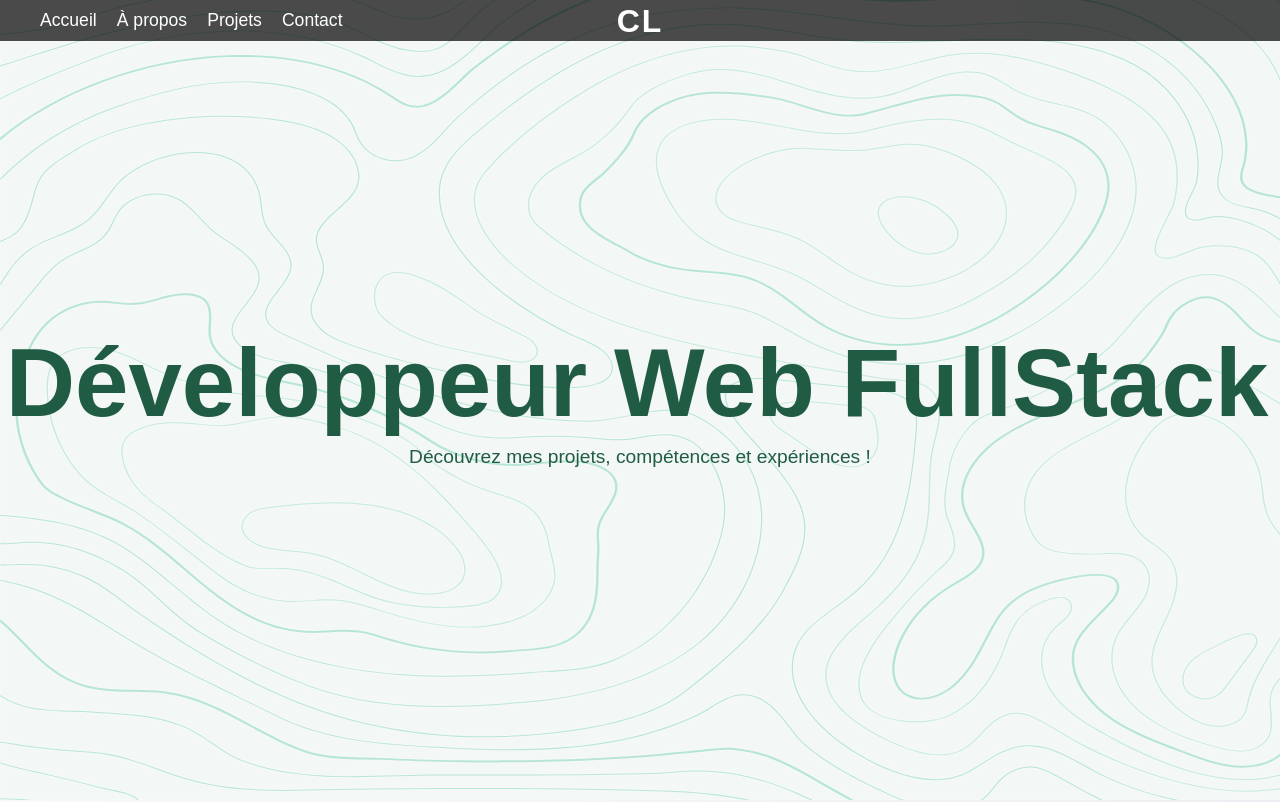
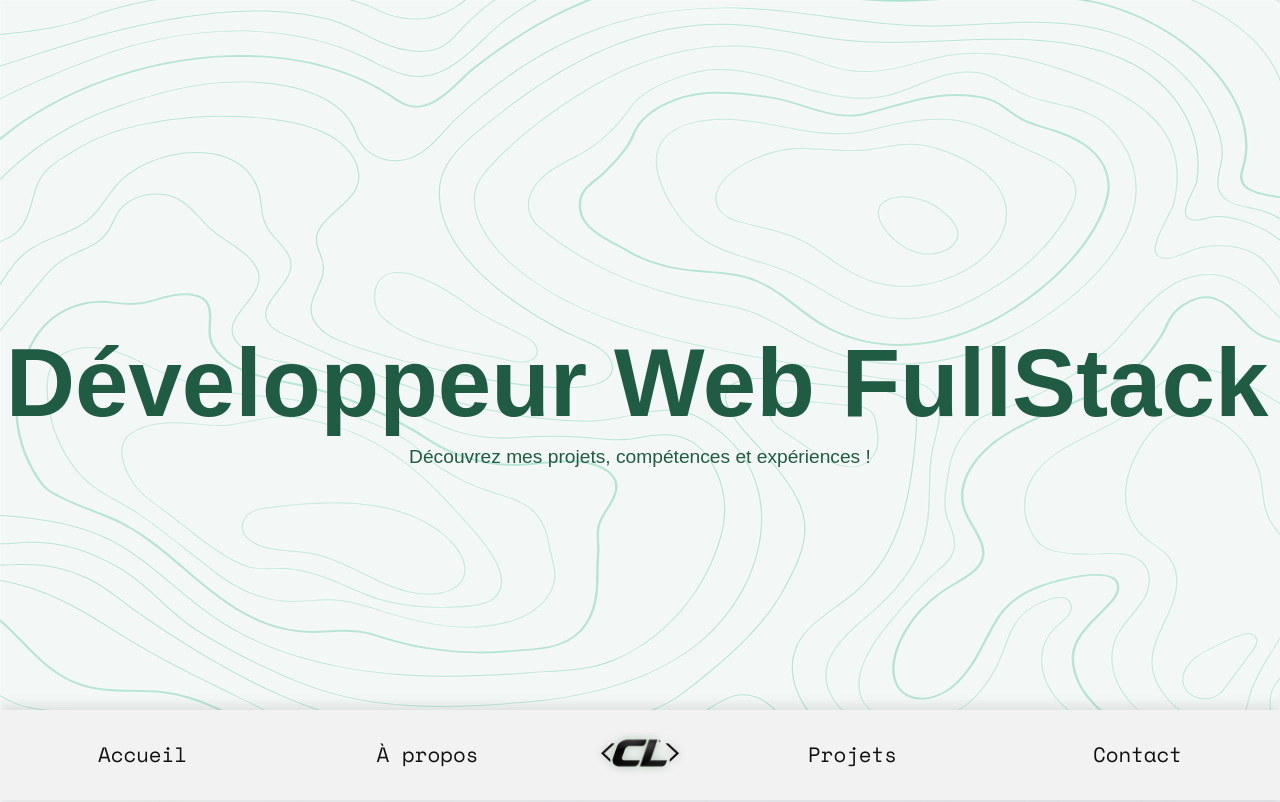
Before and after one commit to LeooCl/PortfolioLeoClouet, a Nuxt app: page / in a window 1280 px wide. Shown: the top 802 px of the page. Built offline with nearby package versions, Linux system fonts and the light colour scheme; a web font is replaced by a local one.

Commit message:
NAVBAR : redesign + logo integration

```diff
--- a/app.vue
+++ b/app.vue
@@ -11,6 +11,15 @@
 <script setup>
 import Navbar from "./components/Navbar.vue";
 import Footer from "./components/Footer.vue";
+
+useHead({
+  link: [
+    {
+      rel: "stylesheet",
+      href: "https://fonts.googleapis.com/css2?family=Space+Mono:ital,wght@0,400;0,700;1,400;1,700&display=swap",
+    },
+  ],
+});
 </script>
 
 <style>
--- a/components/Footer.vue
+++ b/components/Footer.vue
@@ -1,6 +1,6 @@
 <template>
   <footer>
-    <p>&copy; 2024 Mon Portfolio. Tous droits réservés.</p>
+    <p>&copy; 2026 Mon Portfolio. Tous droits réservés.</p>
   </footer>
 </template>
 
--- a/components/Navbar.vue
+++ b/components/Navbar.vue
@@ -1,45 +1,125 @@
 <template>
   <header>
-    <nav class="navbar" :class="{ scrolled: hasScrolled }">
-      <div class="navbar-container">
-        <div class="menu-toggle" @click="toggleMenu" v-if="isMobile">
+    <nav
+      class="navbar"
+      :class="{
+        fixed: isFixed,
+        scrolled: hasScrolled,
+        'home-navbar': isHome,
+        'home-navbar-initial': isHome && !isFixed && !isMobile,
+      }"
+    >
+      <div class="navbar-inner">
+        <div class="nav-side nav-left">
+          <NuxtLink to="/" class="nav-link">Accueil</NuxtLink>
+          <NuxtLink to="/about" class="nav-link">À propos</NuxtLink>
+        </div>
+
+        <NuxtLink to="/" class="logo">
+          <img src="/LogoCL.png" alt="Logo CL" />
+        </NuxtLink>
+
+        <div class="nav-side nav-right">
+          <NuxtLink to="/projects" class="nav-link">Projets</NuxtLink>
+          <NuxtLink to="/contact" class="nav-link">Contact</NuxtLink>
+        </div>
+
+        <button
+          class="menu-toggle"
+          @click="toggleMenu"
+          aria-label="Ouvrir le menu"
+          v-if="isMobile"
+        >
           <span class="bar"></span>
           <span class="bar"></span>
           <span class="bar"></span>
-        </div>
-        <NuxtLink to="/" class="logo">CL</NuxtLink>
-        <ul class="nav-links" :class="{ active: isMenuOpen }">
-          <li><NuxtLink to="/" class="nav-item">Accueil</NuxtLink></li>
-          <li><NuxtLink to="/about" class="nav-item">À propos</NuxtLink></li>
-          <li><NuxtLink to="/projects" class="nav-item">Projets</NuxtLink></li>
-          <li><NuxtLink to="/contact" class="nav-item">Contact</NuxtLink></li>
-        </ul>
+        </button>
+      </div>
+
+      <div class="mobile-menu" :class="{ active: isMenuOpen }" v-if="isMobile">
+        <NuxtLink to="/" class="mobile-link" @click="closeMenu"
+          >Accueil</NuxtLink
+        >
+        <NuxtLink to="/about" class="mobile-link" @click="closeMenu"
+          >À propos</NuxtLink
+        >
+        <NuxtLink to="/projects" class="mobile-link" @click="closeMenu"
+          >Projets</NuxtLink
+        >
+        <NuxtLink to="/contact" class="mobile-link" @click="closeMenu"
+          >Contact</NuxtLink
+        >
       </div>
     </nav>
   </header>
 </template>
 
 <script setup>
-import { ref, onMounted, onBeforeUnmount } from "vue";
+import {
+  ref,
+  computed,
+  onMounted,
+  onBeforeUnmount,
+  nextTick,
+  watch,
+} from "vue";
+import { useRoute } from "vue-router";
+
+const route = useRoute();
 
 const isMenuOpen = ref(false);
 const isMobile = ref(false);
+const isFixed = ref(true);
 const hasScrolled = ref(false);
+
+const NAVBAR_HEIGHT = 90;
+
+const isHome = computed(() => route.path === "/");
 
 const toggleMenu = () => {
   isMenuOpen.value = !isMenuOpen.value;
 };
 
+const closeMenu = () => {
+  isMenuOpen.value = false;
+};
+
 const checkMobile = () => {
-  isMobile.value = window.innerWidth <= 768;
+  isMobile.value = window.innerWidth <= 900;
 };
 
 const handleScroll = () => {
-  hasScrolled.value = window.scrollY > 50;
+  hasScrolled.value = window.scrollY > 20;
+
+  if (isMobile.value) {
+    isFixed.value = true;
+    return;
+  }
+
+  if (!isHome.value) {
+    isFixed.value = true;
+    return;
+  }
+
+  const heroSection = document.querySelector(".home-container");
+
+  if (!heroSection) {
+    isFixed.value = true;
+    return;
+  }
+
+  const triggerPoint = heroSection.offsetHeight - NAVBAR_HEIGHT;
+  isFixed.value = window.scrollY >= triggerPoint;
+};
+
+const initNavbar = async () => {
+  await nextTick();
+  checkMobile();
+  handleScroll();
 };
 
 onMounted(() => {
-  checkMobile();
+  initNavbar();
   window.addEventListener("resize", checkMobile);
   window.addEventListener("scroll", handleScroll);
 });
@@ -48,6 +128,14 @@ onBeforeUnmount(() => {
   window.removeEventListener("resize", checkMobile);
   window.removeEventListener("scroll", handleScroll);
 });
+
+watch(
+  () => route.path,
+  async () => {
+    closeMenu();
+    await initNavbar();
+  },
+);
 </script>
 
 <style scoped>
@@ -55,118 +143,216 @@ onBeforeUnmount(() => {
   box-sizing: border-box;
 }
 
+/* NAVBAR PRINCIPALE */
 .navbar {
+  font-family: "Space Mono", monospace;
+  width: 100%;
+  height: 90px;
+  z-index: 1000;
+  background: #f2f2f2;
+  box-shadow:
+    0 -6px 10px rgba(0, 0, 0, 0.08),
+    0 6px 10px rgba(0, 0, 0, 0.08);
+  transition:
+    background-color 0.3s ease,
+    transform 0.3s ease,
+    box-shadow 0.3s ease;
+  overflow: visible;
+}
+
+/* FIXED */
+.navbar.fixed {
   position: fixed;
   top: 0;
   left: 0;
-  width: 100%;
-  background-color: rgba(0, 0, 0, 0.7);
-  transition: background-color 0.3s ease;
-  z-index: 1000;
-  padding: 10px 20px;
 }
 
-.navbar.scrolled {
-  background-color: rgba(0, 0, 0, 1);
+/* POSITION HOME (bas du hero) */
+.home-navbar.home-navbar-initial {
+  position: absolute;
+  top: calc(100vh - 90px);
+  left: 0;
 }
 
-.navbar-container {
+/* OMBRE AU SCROLL */
+.navbar.scrolled {
+  box-shadow:
+    0 -8px 14px rgba(0, 0, 0, 0.1),
+    0 8px 14px rgba(0, 0, 0, 0.12);
+}
+
+/* STRUCTURE */
+.navbar-inner {
+  display: grid;
+  grid-template-columns: 1fr 140px 1fr;
+  align-items: center;
+  height: 100%;
+  position: relative;
+}
+
+/* CÔTÉS */
+.nav-side {
   display: flex;
-  justify-content: space-between;
   align-items: center;
-  position: relative;
+  height: 100%;
   width: 100%;
 }
 
-.logo {
-  font-size: 2rem;
-  color: #fff;
-  text-decoration: none;
-  font-weight: bold;
-  letter-spacing: 2px;
-  transition: color 0.3s ease;
-  position: absolute;
-  top: 50%;
-  left: 50%;
-  transform: translate(-50%, -50%);
+.nav-left {
+  justify-content: flex-start;
 }
 
+.nav-right {
+  justify-content: flex-end;
+}
+
+/* LIENS */
+.nav-link {
+  flex: 1;
+  height: 100%;
+  padding: 0 20px;
+  display: flex;
+  align-items: center;
+  justify-content: center;
+  text-align: center;
+  text-decoration: none;
+  color: #111;
+  font-size: 1.3rem;
+  font-weight: 500;
+  line-height: 1;
+  transition:
+    background-color 0.25s ease,
+    color 0.25s ease;
+}
+
+.nav-link:hover {
+  background: #7da097;
+  color: white;
+}
+
+/* LOGO */
+.logo {
+  height: 100%;
+  width: 140px;
+  display: flex;
+  align-items: center;
+  justify-content: center;
+  overflow: hidden;
+}
+
+.logo:hover {
+  background: transparent;
+}
+
+.logo img {
+  display: block;
+  max-width: 150px;
+  width: auto;
+  height: auto;
+  object-fit: contain;
+  transition: transform 0.3s ease;
+  filter: drop-shadow(0 0 5px rgba(1, 90, 20, 0.3));
+}
+
+.logo img:hover {
+  transform: scale(1.05);
+}
+
+/* BURGER */
 .menu-toggle {
   display: none;
+  position: absolute;
+  right: 20px;
+  top: 50%;
+  transform: translateY(-50%);
+  border: none;
+  background: transparent;
   cursor: pointer;
-  z-index: 2000;
+  padding: 8px;
+  z-index: 1101;
 }
 
 .bar {
   display: block;
-  width: 25px;
+  width: 26px;
   height: 3px;
   margin: 5px 0;
-  background-color: #fff;
+  background: #111;
 }
 
-.nav-links {
-  display: flex;
-  list-style: none;
-  margin: 0;
-  padding: 0;
-  align-items: center;
+/* MENU MOBILE */
+.mobile-menu {
+  display: none;
 }
 
-.nav-links.active {
-  display: flex;
-}
+/* RESPONSIVE */
+@media (max-width: 900px) {
+  .navbar {
+    position: fixed !important;
+    top: 0;
+    left: 0;
+    height: 80px;
+    overflow: visible;
+  }
 
-.nav-item {
-  margin-left: 20px;
-  font-size: 1.1rem;
-  color: #fff;
-  text-decoration: none;
-  transition: color 0.3s ease, transform 0.3s ease;
-}
+  .navbar-inner {
+    display: flex;
+    justify-content: center;
+    align-items: center;
+    height: 100%;
+    min-height: 80px;
+  }
 
-.nav-item:hover {
-  color: #a5dfc8;
-  transform: translateY(-3px);
-}
-
-@media screen and (max-width: 768px) {
-  .navbar-container {
-    justify-content: space-between;
+  .nav-side {
+    display: none;
   }
 
   .logo {
-    position: absolute;
-    top: 50%;
-    left: 50%;
-    transform: translate(-50%, -50%);
-    margin: 0;
+    height: 100%;
+    width: auto;
+  }
+
+  .logo img {
+    max-width: 100px;
   }
 
   .menu-toggle {
     display: block;
-    position: relative;
-    margin-left: 10px;
   }
 
-  .nav-links {
+  .mobile-menu {
     display: none;
     flex-direction: column;
     position: absolute;
-    top: 100%;
+    top: 80px;
     left: 0;
     width: 100%;
-    background-color: rgba(0, 0, 0, 0.9);
-    padding: 10px 0;
+    background: #f2f2f2;
+    box-shadow: 0 6px 10px rgba(0, 0, 0, 0.08);
+    z-index: 1100;
   }
 
-  .nav-links.active {
+  .mobile-menu.active {
     display: flex;
   }
 
-  .nav-item {
-    margin: 10px 0;
-    text-align: center;
+  .mobile-link {
+    min-height: 60px;
+    padding: 18px 20px;
+    display: flex;
+    align-items: center;
+    justify-content: center;
+    text-decoration: none;
+    color: #111;
+    border-top: 1px solid rgba(0, 0, 0, 0.06);
+    transition:
+      background-color 0.25s ease,
+      color 0.25s ease;
+  }
+
+  .mobile-link:hover {
+    background: #7da097;
+    color: white;
   }
 }
 </style>
```
Also changed, not shown: public/LogoCL.png (added).
